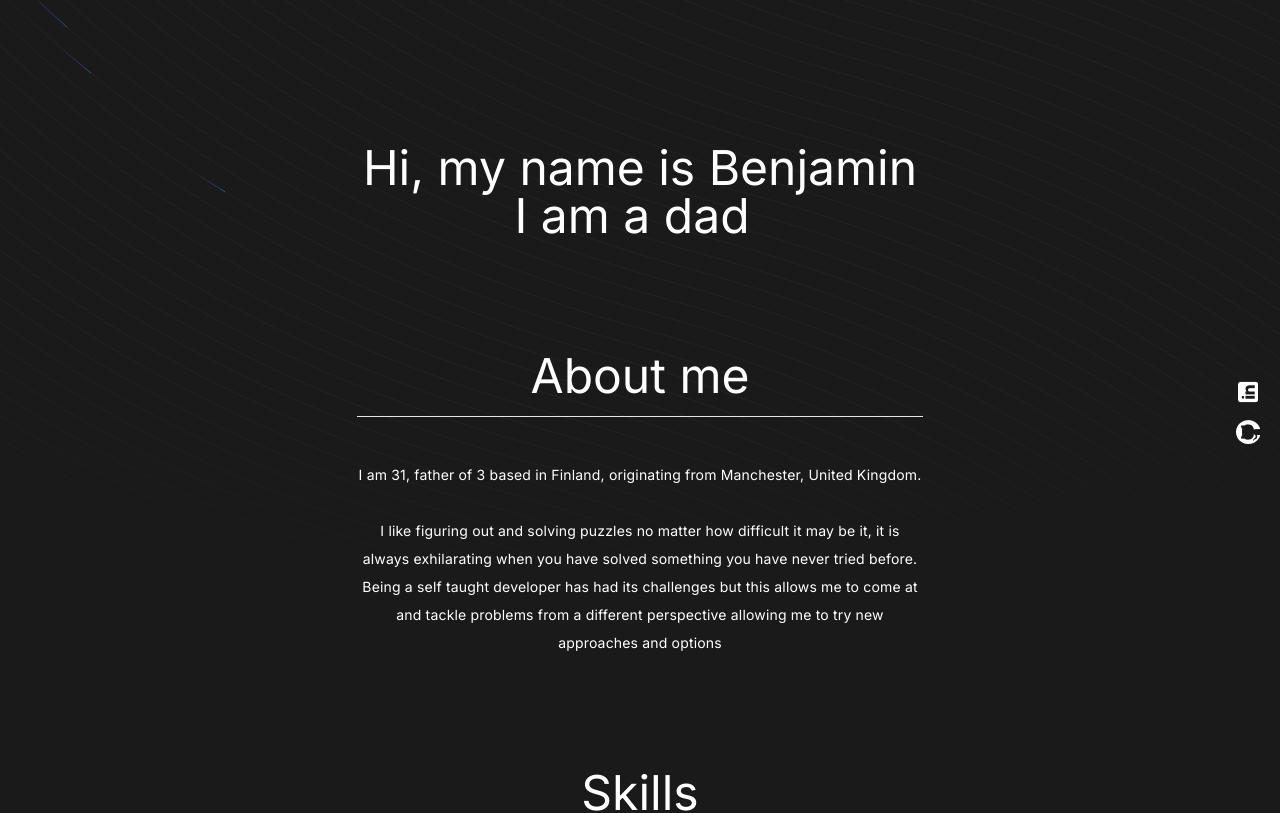
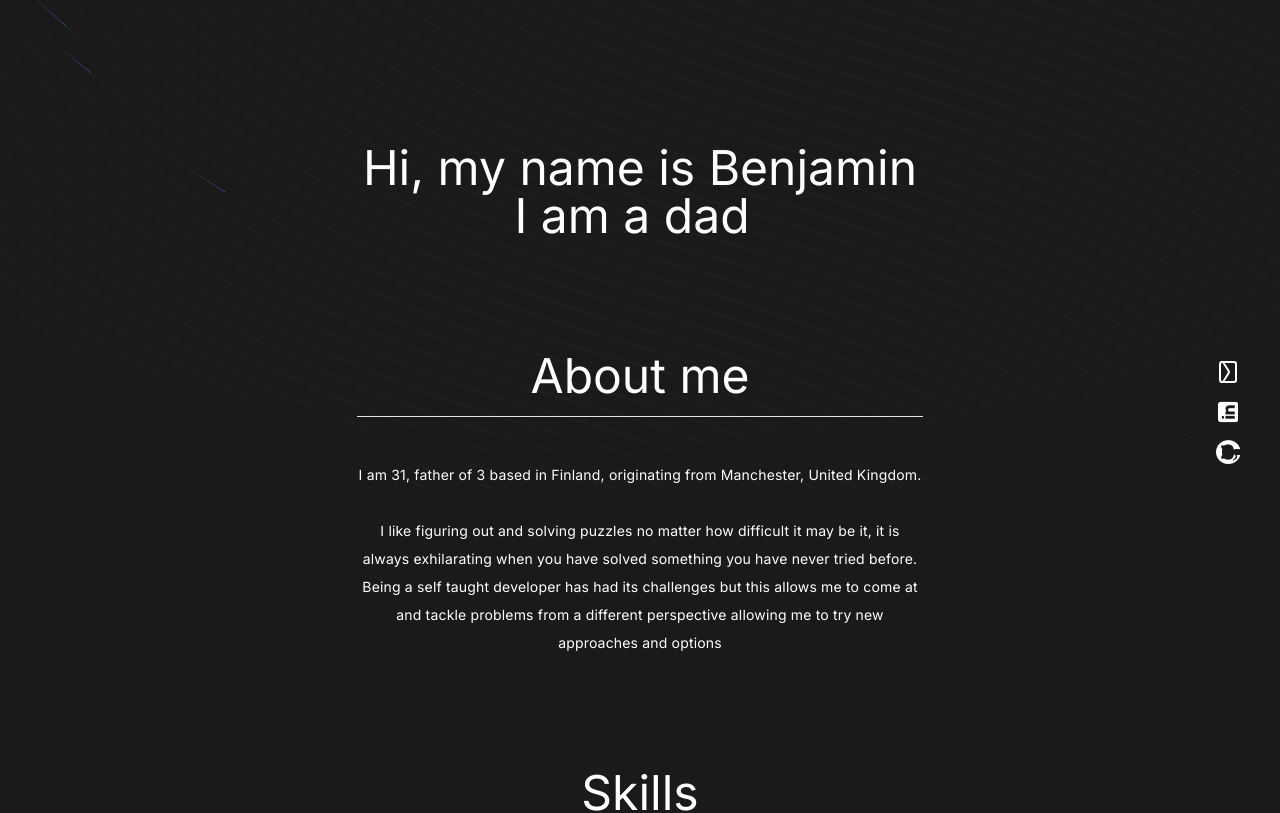
Before and after one commit to itsYaraso/portfolio, a Next.js app: page / in a window 1280 px wide. Shown: the top 813 px of the page. Built offline with nearby package versions, Linux system fonts and the light colour scheme.

Commit message:
email contact

```diff
--- a/src/app/page.tsx
+++ b/src/app/page.tsx
@@ -36,6 +36,9 @@ export default function Home() {
       <section className="pb-36">
         {projectsSection()}
       </section>
+
+      <a href= "mailto: Benshigregg@gmail.com">
+      </a>
     </main>
   );
 }
--- a/src/app/sections/socialsection.tsx
+++ b/src/app/sections/socialsection.tsx
@@ -1,5 +1,4 @@
-import Image from "next/image";
-
+import { Mail } from "lucide-react";
 export default function socialSection() {
     return (
         <div className="flex">
@@ -25,6 +24,9 @@ export default function socialSection() {
               alt="Linkedin"
             />
           </a>
+            <a href="mailto:benshigregg@gmail.com" target="_blank">
+                <Mail className="cursor-pointer hover:scale-150 ease-in-out duration-200 2xl:w-5/6"/>
+            </a>
         </div>
       </div>
     );
```
